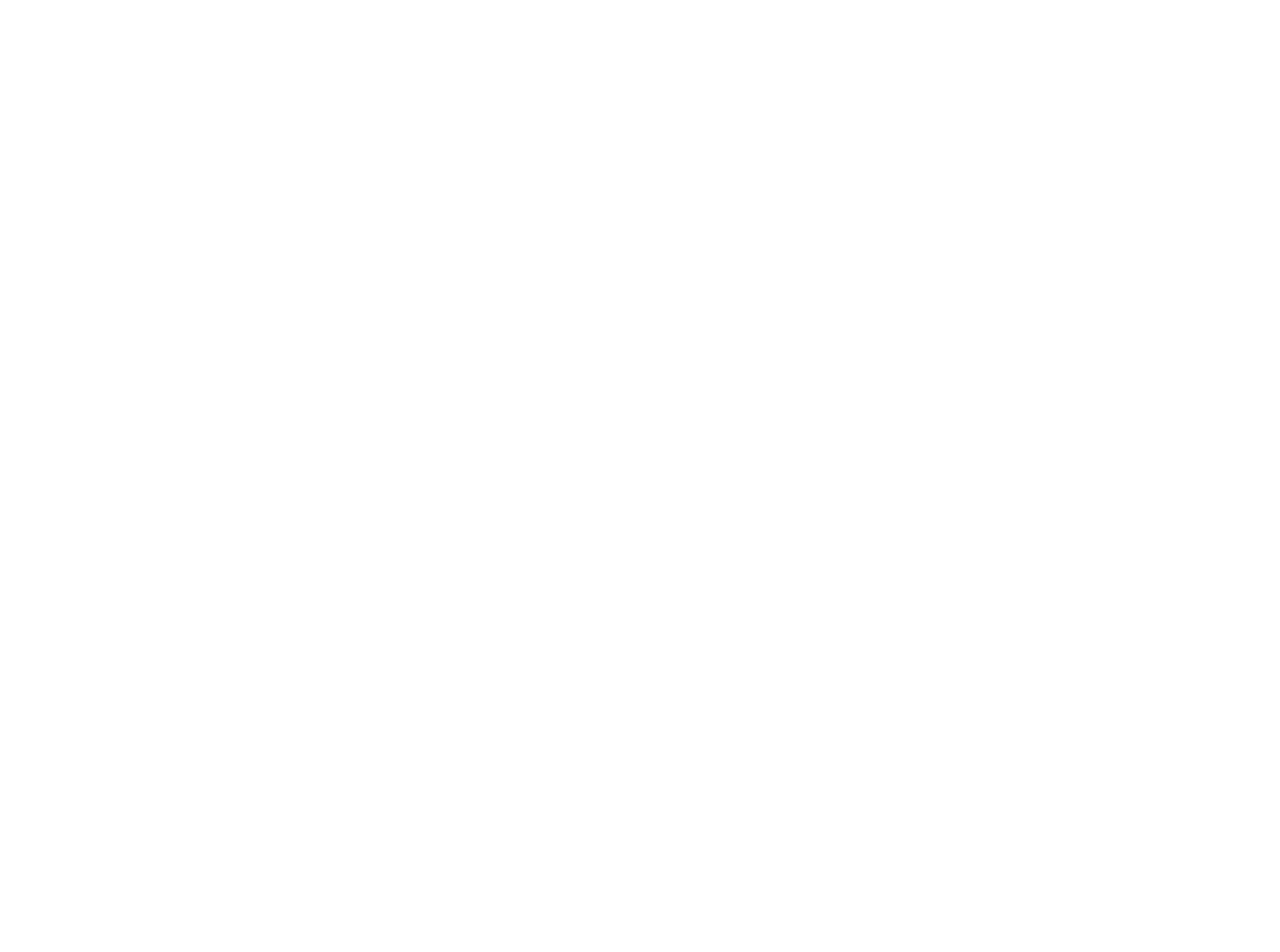
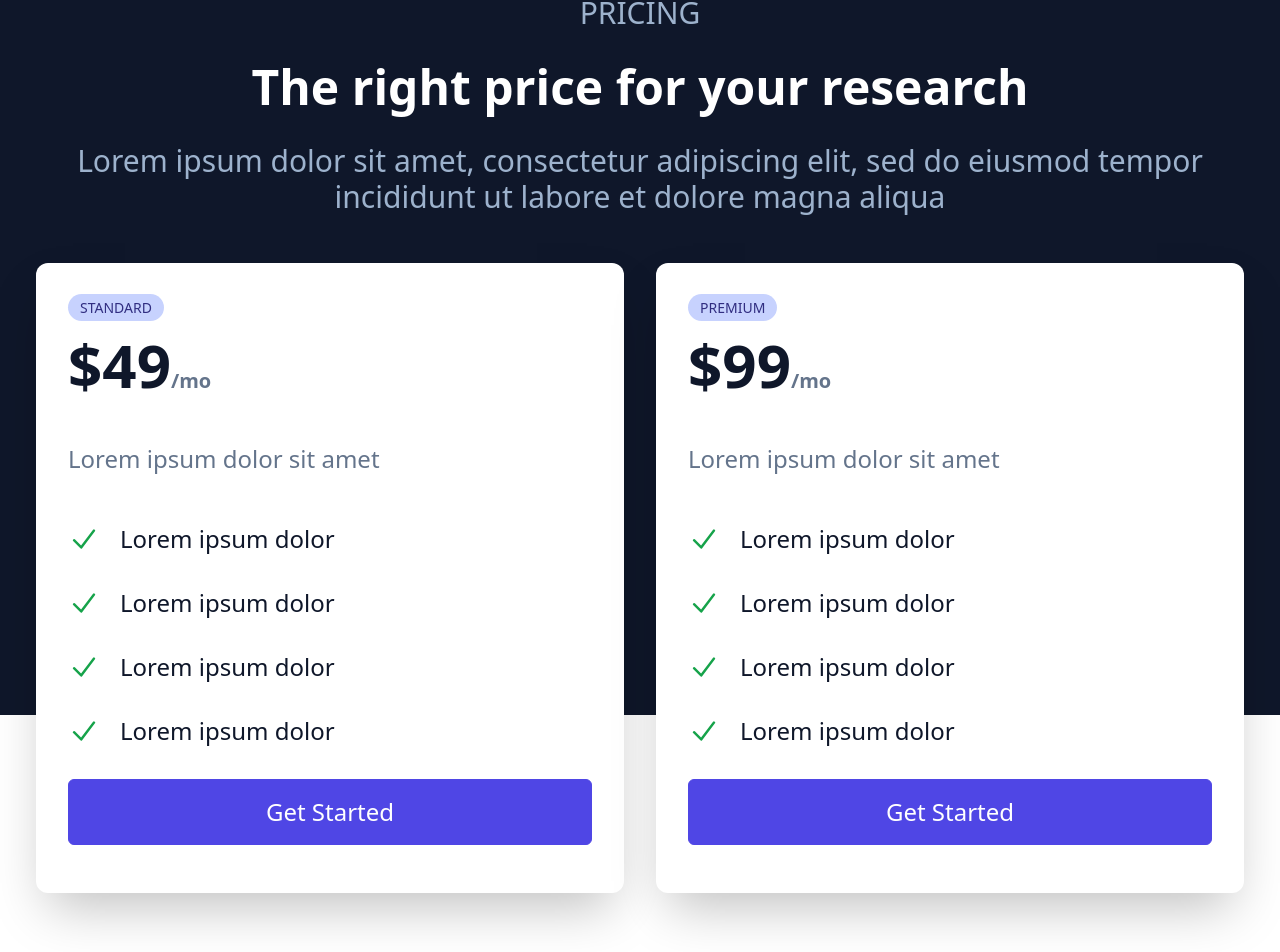
Before and after one commit to joan-gerard/cloud-app-react-tailwind, a React (Create React App) app: page / in a window 1280 px wide. Shown: the part 3071-4023 px from the top of the page. Before the commit the page ends 2986 px from the top, so only its background shows below. Built offline with nearby package versions, Linux system fonts and the light colour scheme; the HTML template or start-up script is replaced by a standard one.

Commit message:
write Pricing component

```diff
--- a/src/App.tsx
+++ b/src/App.tsx
@@ -3,6 +3,7 @@
 import AllInOne from "./components/AllInOne";
 import Hero from "./components/Hero";
 import NavBar from "./components/NavBar";
+import Pricing from "./components/Pricing";
 import Support from "./components/Support";
 
 function App() {
@@ -13,6 +14,7 @@
       <About />
       <Support />
       <AllInOne />
+      <Pricing />
     </div>
   );
 }
--- /dev/null
+++ b/src/components/Pricing.tsx
@@ -0,0 +1,101 @@
+import React from "react";
+import { CheckIcon } from "@heroicons/react/20/solid";
+
+const Pricing = () => {
+  return (
+    <div className="w-full text-white">
+      <div className="absolute w-full h-[800px] bg-slate-900 mix-blend-overlay"></div>
+
+      <div className="max-w-[1240px] mx-auto py-12">
+        <div className="text-center py-8 text-slate-300">
+          <h2 className="text-3xl uppercase">Pricing</h2>
+          <h3 className="text-5xl font-bold text-white py-8">
+            The right price for your research
+          </h3>
+          <p className="text-3xl">
+            Lorem ipsum dolor sit amet, consectetur adipiscing elit, sed do
+            eiusmod tempor incididunt ut labore et dolore magna aliqua
+          </p>
+        </div>
+
+        <div className="grid md:grid-cols-2">
+
+          <div className="bg-white text-slate-900 m-4 p-8 rounded-xl shadow-2xl relative">
+            <span className="uppercase px-3 py-1 bg-indigo-200 text-indigo-900 rounded-2xl text-sm">
+              Standard
+            </span>
+            <div>
+              <p className="text-6xl font-bold py-4 flex">
+                $49
+                <span className="text-xl text-slate-500 flex flex-col justify-end">
+                  /mo
+                </span>
+              </p>
+            </div>
+            <p className="text-2xl py-8 text-slate-500">
+              Lorem ipsum dolor sit amet
+            </p>
+            <div className="text-2xl">
+              <p className="flex py-4">
+                <CheckIcon className="w-8 mr-5 text-green-600" /> Lorem ipsum
+                dolor
+              </p>
+              <p className="flex py-4">
+                <CheckIcon className="w-8 mr-5 text-green-600" /> Lorem ipsum
+                dolor
+              </p>
+              <p className="flex py-4">
+                <CheckIcon className="w-8 mr-5 text-green-600" /> Lorem ipsum
+                dolor
+              </p>
+              <p className="flex py-4">
+                <CheckIcon className="w-8 mr-5 text-green-600" /> Lorem ipsum
+                dolor
+              </p>
+              <button className="w-full py-4 my-4">Get Started</button>
+            </div>
+          </div>
+          <div className="bg-white text-slate-900 m-4 p-8 rounded-xl shadow-2xl relative">
+            <span className="uppercase px-3 py-1 bg-indigo-200 text-indigo-900 rounded-2xl text-sm">
+              Premium
+            </span>
+            <div>
+              <p className="text-6xl font-bold py-4 flex">
+                $99
+                <span className="text-xl text-slate-500 flex flex-col justify-end">
+                  /mo
+                </span>
+              </p>
+            </div>
+            <p className="text-2xl py-8 text-slate-500">
+              Lorem ipsum dolor sit amet
+            </p>
+            <div className="text-2xl">
+              <p className="flex py-4">
+                <CheckIcon className="w-8 mr-5 text-green-600" /> Lorem ipsum
+                dolor
+              </p>
+              <p className="flex py-4">
+                <CheckIcon className="w-8 mr-5 text-green-600" /> Lorem ipsum
+                dolor
+              </p>
+              <p className="flex py-4">
+                <CheckIcon className="w-8 mr-5 text-green-600" /> Lorem ipsum
+                dolor
+              </p>
+              <p className="flex py-4">
+                <CheckIcon className="w-8 mr-5 text-green-600" /> Lorem ipsum
+                dolor
+              </p>
+              <button className="w-full py-4 my-4">Get Started</button>
+            </div>
+          </div>
+
+
+        </div>
+      </div>
+    </div>
+  );
+};
+
+export default Pricing;
```
